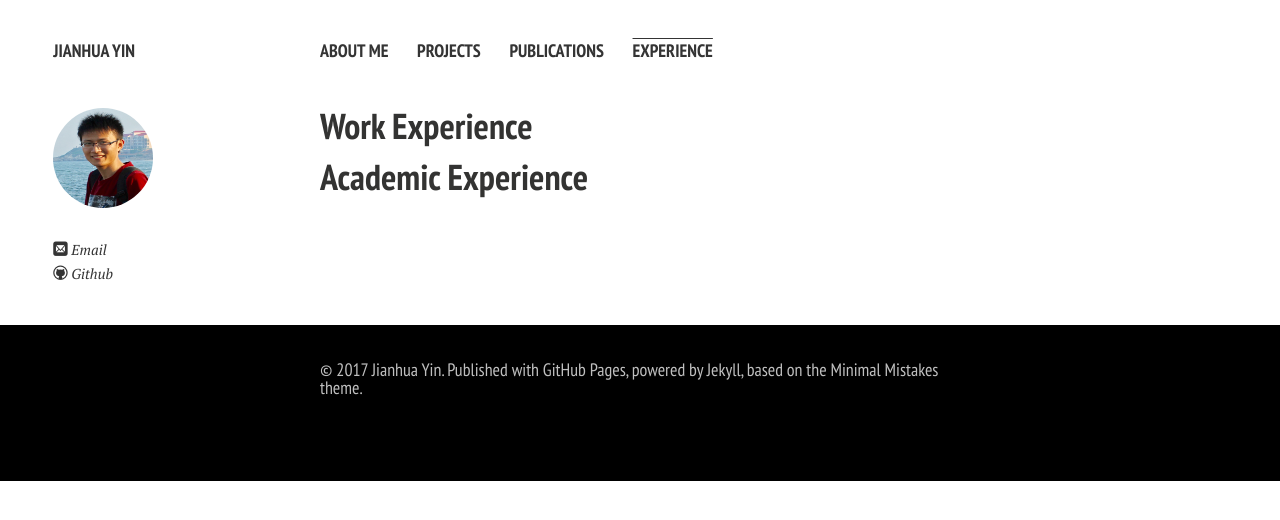
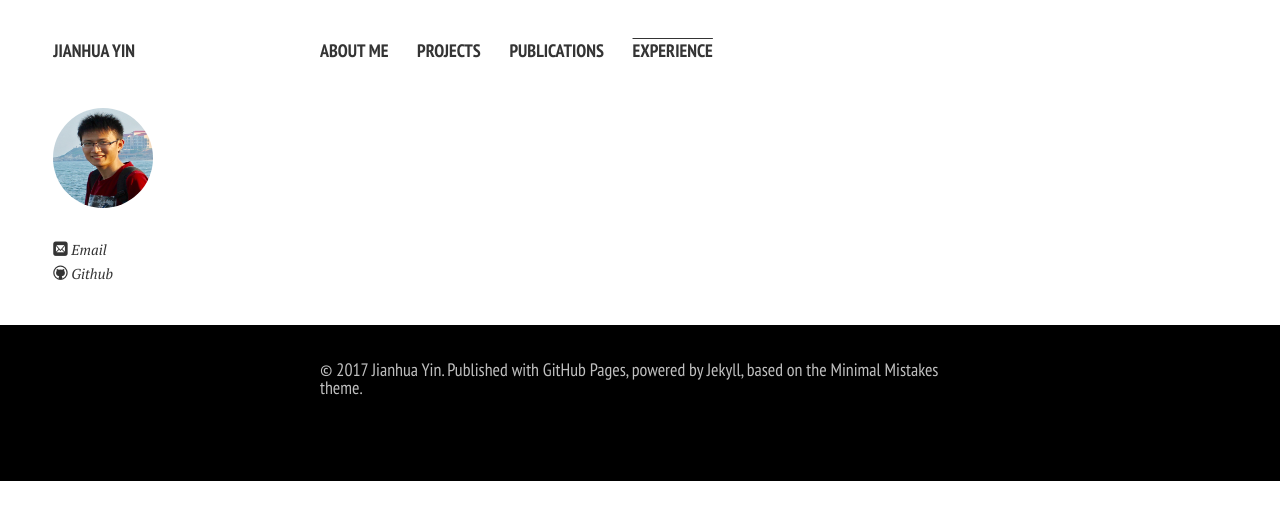
Before and after one commit to jianhuayin/jianhuayin.github.io, a Jekyll site: the page built from experience.md, in a window 1280 px wide. Shown: the top 520 px of the page. Built offline with Jekyll 4.4.1, drawn with Linux system fonts in a browser that asks for light colours; nearby versions of some CDN libraries; Markdown is read by kramdown in place of the engine named in the settings.

Commit message:
Update experience.md

```diff
--- a/experience.md
+++ b/experience.md
@@ -3,8 +3,3 @@ layout: page
 permalink: /experience/index.html
 title: Experience
 ---
-
-## Work Experience
-
-
-## Academic Experience
```
